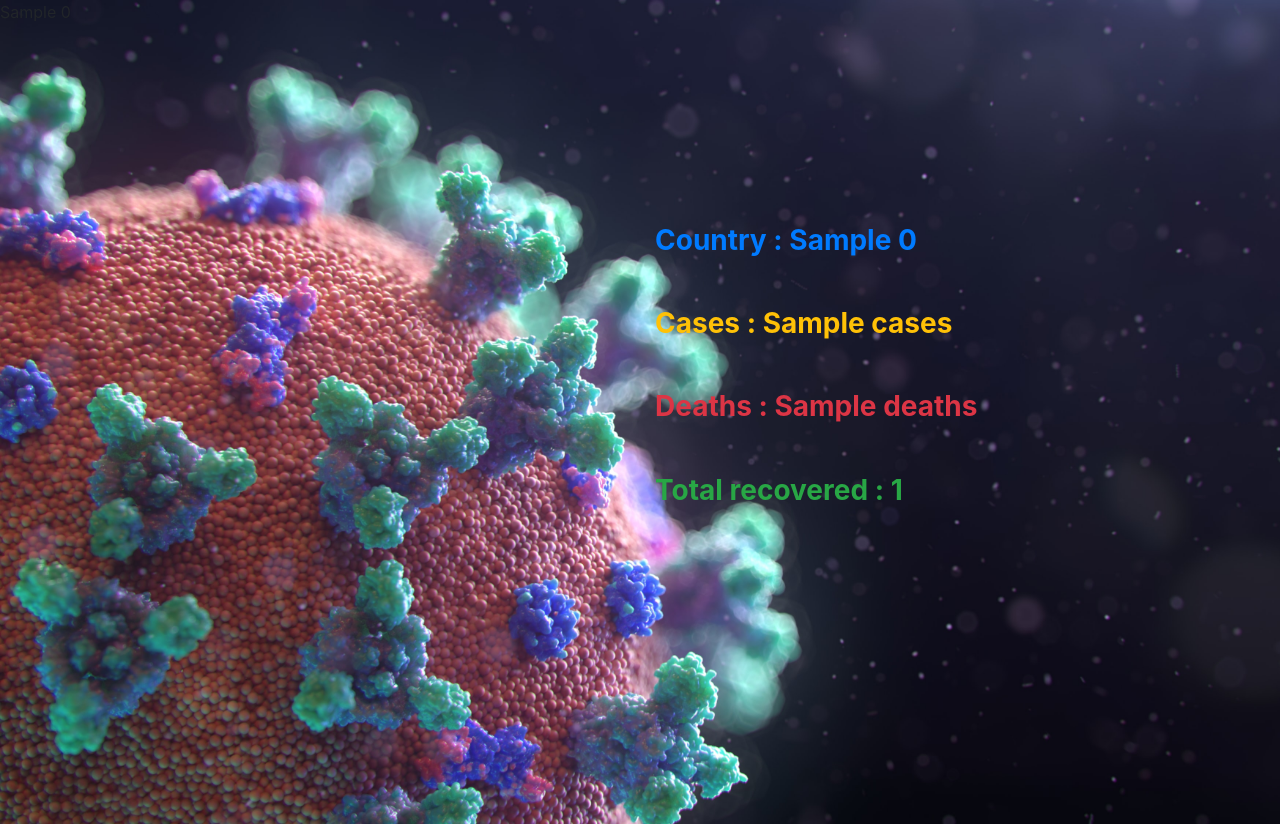
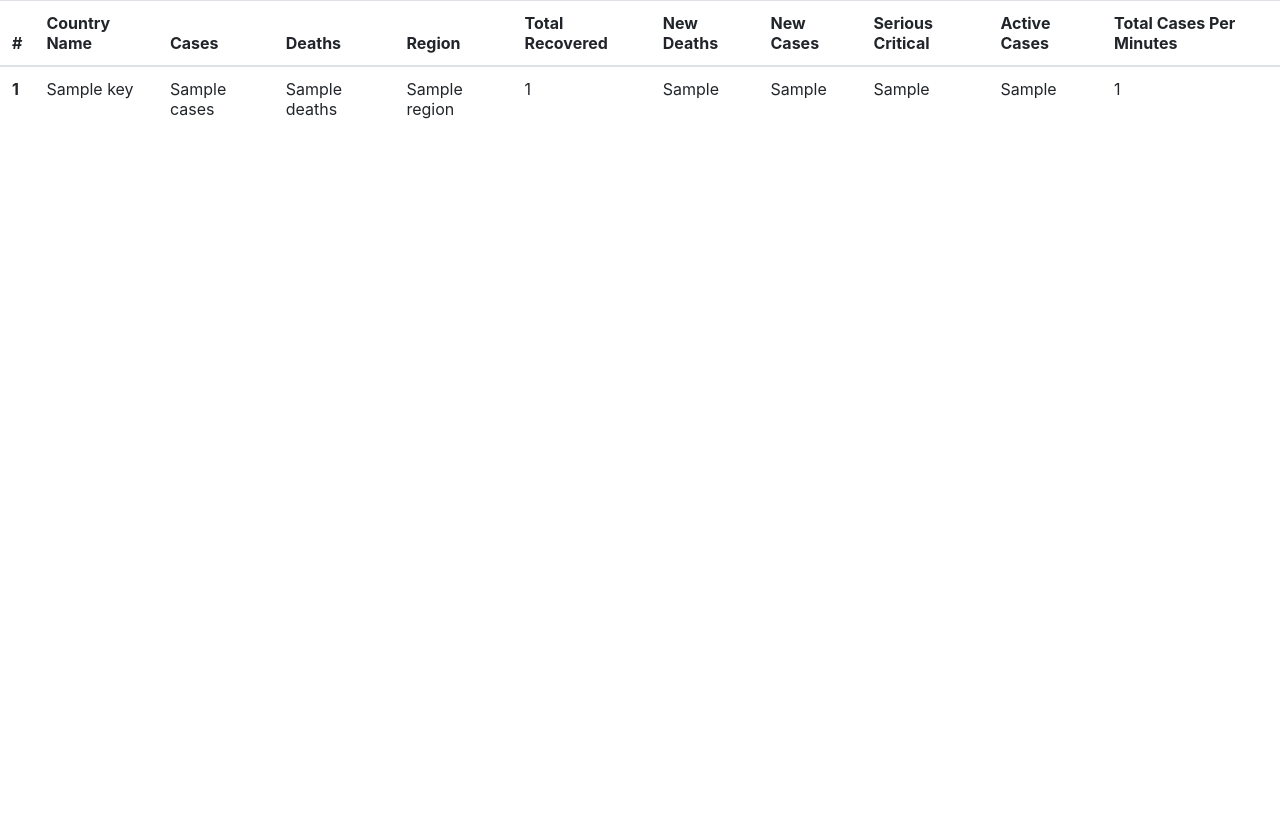
Before and after one commit to Amirk96/coronavirus_cases_by_country, a Django app: template src/cases_by_country/templates/home.html in a window 1280 px wide. After the commit the page ends 119 px from the top, so only its background shows below. Run offline with Django 3.2, Linux system fonts and the light colour scheme; the template is opened without the code that fills it: most values are stand-ins (such as "Sample title", 1, 10 or a date in 2020); some libraries are stand-ins or nearby versions.

Commit message:
All information are showing now on the home page in the table which makes the web app useful.

```diff
--- a/src/cases_by_country/templates/base.html
+++ b/src/cases_by_country/templates/base.html
@@ -3,11 +3,21 @@
   <head>
     <title>{% block title %}base{% endblock %}</title>
     <style>
-    body {
-      background-image: url("{% static 'cases_by_country/images/unsplash.jpg' %}");
-      background-repeat: no-repeat;
-      background-size: cover;
-    }
+		    /*body{
+						background-image : url("images/d.jpg");
+		        background-repeat: no-repeat;
+		        background-size: cover;
+		    }
+
+				@font-face {
+   				font-family: Yekan;
+   			src: url('font/collection/yekan-font/Yekan.ttf') format('truetype');
+				}
+
+				* {
+					font-family: 'Yekan';
+					font-size: 10%;
+				}*/
     </style>
     {% block contenthead %}{% endblock %}
   </head>
--- a/src/cases_by_country/templates/home.html
+++ b/src/cases_by_country/templates/home.html
@@ -1,7 +1,7 @@
 <html>
 {% extends "base.html" %}
 {% load static %}
-<title>{% block title %}Home{% endblock %}</title>
+<title>{% block title %}Corona{% endblock %}</title>
 {% block contenthead %}
     <link rel="stylesheet"
     href="https://stackpath.bootstrapcdn.com/bootstrap/4.4.1/css/bootstrap.min.css"
@@ -19,30 +19,40 @@
 {% endblock %}
 <body>
    {% block content %}
-     <!-- {% for k in countries_stat %}
-        {{ k.country_name }} : {{ k.active_cases }}<br>
-      {% endfor %}-->
-      {{ countries_stat.0.country_name }}
-      <div class="container-fluid h-100">
-          <header class="row h-25">
-              <div class="col-12">
-              </div>
-          </header>
-          <div class="row h-25 h3">
-              <div class="col-lg-6 col-sm-1"></div>
-              <div class="col-lg-4 col-sm-11">
-                  <p class= "text-left font-weight-bold text-primary">Country : {{ countries_stat.0.country_name }}</p><br>
-                  <p class= "text-left font-weight-bold text-warning">Cases : {{ countries_stat.0.cases }}</p><br>
-                  <p class= "text-left font-weight-bold text-danger">Deaths : {{ countries_stat.0.deaths }}</p><br>
-                  <p class= "text-left font-weight-bold text-success">Total recovered : {{ countries_stat.0.total_recovered }}</p><br>
-                  <p class= "text-left font-weight-bold"></p>
-              </div>
-              <div class="col-2 col-sm-1"></div>
-          </div>
-          <footer class="row">
-              <div class="col-12"></div>
-          </footer>
-      </div>
-  {% endblock %}
+   <table class="table">
+      <thead>
+        <tr>
+          <th scope="col">#</th>
+          <th scope="col">Country Name</th>
+          <th scope="col">Cases</th>
+          <th scope="col">Deaths</th>
+          <th scope="col">Region</th>
+          <th scope="col">Total Recovered</th>
+          <th scope="col">New Deaths</th>
+          <th scope="col">New Cases</th>
+          <th scope="col">Serious Critical</th>
+          <th scope="col">Active Cases</th>
+          <th scope="col">Total Cases Per Minutes</th>
+        </tr>
+      </thead>
+    <tbody>
+      {% for key in countries_stat %}
+      <tr>
+        <th scope="row">{{ forloop.counter }}</th>
+        <td>{{ key.country_name }}</td>
+        <td>{{ key.cases }}</td>
+        <td>{{ key.deaths }}</td>
+        <td>{{ key.region }}</td>
+        <td>{{ key.total_recovered }}</td>
+        <td>{{ key.new_deaths }}</td>
+        <td>{{ key.new_cases }}</td>
+        <td>{{ key.serious_critical }}</td>
+        <td>{{ key.active_cases }}</td>
+        <td>{{ key.total_cases_per_1m_population }}</td>
+      </tr>
+      {% endfor %}
+    </tbody>
+  </table>
+   {% endblock %}
 </body>
 </html>
```
Also changed, not shown: src/cases_by_country/views.py (+1 -31 lines), src/cases_by_country/static/cases_by_country/images/unsplash.jpg (deleted).
